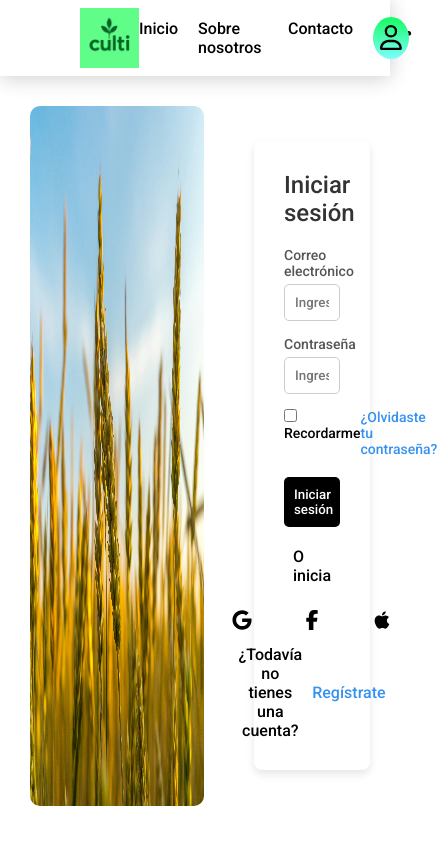
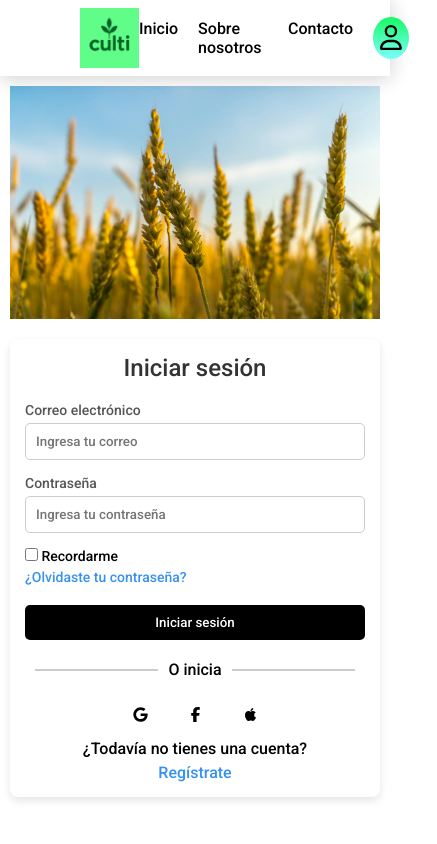
Before and after one commit to DevDeivy/Proyecto-integrador, an Angular app in the folder frontend/: page /login in a window 390 px wide. Shown: the whole page, 437 px wide, since content can reach past the window. Built offline with nearby package versions, Linux system fonts and the light colour scheme.

Commit message:
:sparkles: add responsive complete

```diff
--- a/frontend/src/app/features/auth/login/login.component.css
+++ b/frontend/src/app/features/auth/login/login.component.css
@@ -136,3 +136,70 @@ h2 {
 .login-button[disabled]{
   background-color: black;
 }
+
+@media (max-width: 1024px) {
+  .login-container {
+    flex-direction: column;
+    height: auto;
+  }
+
+  .login-image {
+    width: 100%;
+    height: 30vh;
+    border-radius: 0;
+    padding: 1rem;
+    object-fit: cover;
+    background-position: center;
+  }
+
+  .login-form {
+    width: 100%;
+    padding: 1rem;
+  }
+
+  .form-box {
+    padding: 2rem;
+  }
+
+  .redirect {
+    left: auto;
+    right: 10px;
+    top: 10px;
+  }
+}
+
+@media (max-width: 600px) {
+
+  .login-image{
+    width: 100%;
+  }
+
+  .form-box {
+    padding: 1.5rem;
+  }
+
+  .icons {
+    gap: 2rem;
+  }
+
+  .icons a {
+    width: 3.5rem;
+    height: 3rem;
+  }
+
+  .icons svg {
+    width: 1.5rem;
+    height: 1.5rem;
+  }
+
+  .login-options {
+    flex-direction: column;
+    align-items: flex-start;
+    gap: .5rem;
+  }
+
+  .register {
+    flex-direction: column;
+    gap: 0.5rem;
+  }
+}
--- a/frontend/src/app/features/auth/register/register.component.css
+++ b/frontend/src/app/features/auth/register/register.component.css
@@ -52,7 +52,6 @@ h2 {
   border-radius: 5px;
 }
 
-/* Opciones de registro */
 .register-options {
   display: flex;
   justify-content: space-between;
@@ -97,3 +96,60 @@ h2 {
 .register-button[disabled]{
   background-color: black;
 }
+
+@media (max-width: 1024px) {
+  .register-container {
+    flex-direction: column;
+    height: auto;
+  }
+
+  .register-image {
+    width: 100%;
+    height: 30vh;
+    padding: 1rem;
+    border-radius: 0;
+    object-fit: cover;
+  }
+
+  .register-form {
+    width: 100%;
+    padding: 1rem;
+  }
+
+  .form-box {
+    padding: 2rem;
+  }
+
+  .redirect {
+    left: auto;
+    right: 10px;
+    top: 10px;
+  }
+}
+
+@media (max-width: 600px) {
+  .form-box {
+    padding: 1.5rem;
+  }
+
+  .register-options {
+    flex-direction: column;
+    align-items: flex-start;
+    gap: 0.5rem;
+  }
+
+  .login {
+    margin: 1rem;
+    font-size: 14px;
+  }
+
+  .register-button {
+    font-size: 14px;
+    padding: 0.8rem;
+  }
+
+  .input-group input {
+    font-size: 14px;
+    padding: 0.8rem;
+  }
+}
--- a/frontend/src/app/features/home/home.component.css
+++ b/frontend/src/app/features/home/home.component.css
@@ -82,3 +82,48 @@
     height: 20rem;
     margin: 3rem 0 0 0;
 }
+
+@media (max-width: 1024px) {
+    .profile-cards-container {
+        grid-template-columns: 1fr;
+        padding: 0 1rem;
+    }
+}
+
+
+@media screen and (max-width: 768px) {
+    .hero {
+        padding: 2rem 1rem;
+    }
+
+    .profile-cards-container {
+        grid-template-columns: 1fr;
+        padding: 0 1rem;
+    }
+
+    .profile-card {
+        flex-direction: column;
+        padding: 1rem;
+
+        img {
+            width: 100%;
+            height: auto;
+        }
+
+        .profile-info {
+            text-align: left;
+            padding: 1rem 0;
+        }
+    }
+
+    .btn {
+        display: inline-block;
+        font-size: 1.4rem;
+    }
+
+    .footer {
+        padding: 2rem;
+        height: auto;
+        text-align: center;
+    }
+}
--- a/frontend/src/app/features/home/home.component.html
+++ b/frontend/src/app/features/home/home.component.html
@@ -5,7 +5,7 @@
         <a [routerLink]="['/login']" class="btn">Login</a>
     </section>
 
-    <app-card/>
+        <app-card/>
 
     <section class="profile-cards-container">
         <article class="profile-card profile-card-1">
--- a/frontend/src/app/features/letter-product/letter-product.component.css
+++ b/frontend/src/app/features/letter-product/letter-product.component.css
@@ -5,7 +5,7 @@
     align-items: center;
     background-color: #16fb624a;
     width: 41vh;
-    height: 56vh;
+    height: auto;
     border-radius: 10px;
     font-size: 14px;
     margin: 3vh;
@@ -63,7 +63,6 @@ img {
 .like label:hover,
 .like input[type="radio"]:checked+label {
     color: red;
-    /* Corazón activo */
 }
 
 label {
--- a/frontend/src/app/features/list-products/list-products.component.css
+++ b/frontend/src/app/features/list-products/list-products.component.css
@@ -42,3 +42,50 @@ display: grid
     gap: 0rem;
     margin-top: 20px;
 }
+
+@media (max-width: 1024px) {
+  .section-search {
+    flex-direction: column;
+    align-items: stretch;
+    padding: 20px;
+  }
+
+  .item-search,
+  .input-wrapper input {
+    width: 100%;
+    max-width: none;
+    margin: 10px 0;
+  }
+
+  .input-icon {
+    left: 95%;
+    transform: translate(-100%, -50%);
+  }
+
+  .Section-letters {
+    grid-template-columns: repeat(2, 1fr);
+    gap: 10px;
+  }
+}
+
+@media (max-width: 600px) {
+  .input-icon {
+    width: 20px;
+    height: 20px;
+    left: 90%;
+  }
+
+  .Section-letters {
+    grid-template-columns: 1fr;
+    padding: 10px;
+  }
+
+  .item-search {
+    font-size: 14px;
+    padding: 1rem;
+  }
+
+  .input-wrapper input {
+    font-size: 14px;
+  }
+}
--- a/frontend/src/app/shared/card/card.component.css
+++ b/frontend/src/app/shared/card/card.component.css
@@ -39,3 +39,33 @@
     grid-column: 2/4;
     width: 100%;
 }
+
+@media (max-width: 1024px) {
+
+    .pd{
+        padding: 0 7rem;
+    }
+
+  .section-cards {
+    gap: 2rem;
+    margin: 5rem;
+    margin: auto;
+    display: flex;
+    align-items: center;
+    flex-direction: column;
+  }
+
+  .card-4 {
+    background-color:#9EEEE7 ;
+    grid-column: 2/4;
+    width: 30rem;
+}
+
+.card {
+    width: 30rem;
+    height: 25rem;
+    border-radius: 1rem;
+    text-align: center;
+    padding: 0 2rem;
+}
+}
--- a/frontend/src/app/shared/card/card.component.html
+++ b/frontend/src/app/shared/card/card.component.html
@@ -1,3 +1,5 @@
+<div class="pd">
+
     <div class="wrapper">
 
         <section id="products" class="section-cards">
@@ -12,3 +14,4 @@
 
         </section>
     </div>
+</div>
--- a/frontend/src/app/shared/header/header.component.css
+++ b/frontend/src/app/shared/header/header.component.css
@@ -1,3 +1,7 @@
+header{
+    width: 100%;
+}
+
 .logoculti{
     width: 7vh;
     height: auto;
@@ -47,3 +51,32 @@
 .active{
     color: red;
 }
+
+@media (max-width: 768px) {
+  .menu {
+    position: absolute;
+    top: 65px;
+    left: 0;
+    right: 0;
+    flex-direction: column;
+    background-color: #f9f9f9;
+    box-shadow:0 5px 20px  rgba(0,0,0,0.2);
+    display: none;
+    padding: 20px 0;
+    border-bottom-left-radius: 12px;
+    border-bottom-right-radius: 12px;
+  }
+
+  .menu li {
+    text-align: center;
+    padding: 10px 0;
+  }
+
+  .menu-icon {
+    display: block;
+  }
+
+  .menu-checkbox:checked ~ .menu-icon + .menu {
+    display: flex;
+  }
+}
```
Also changed, not shown: 1 other file (tests, documents, lock files or other folders). Lines whose indentation alone changed are shown as unchanged.
